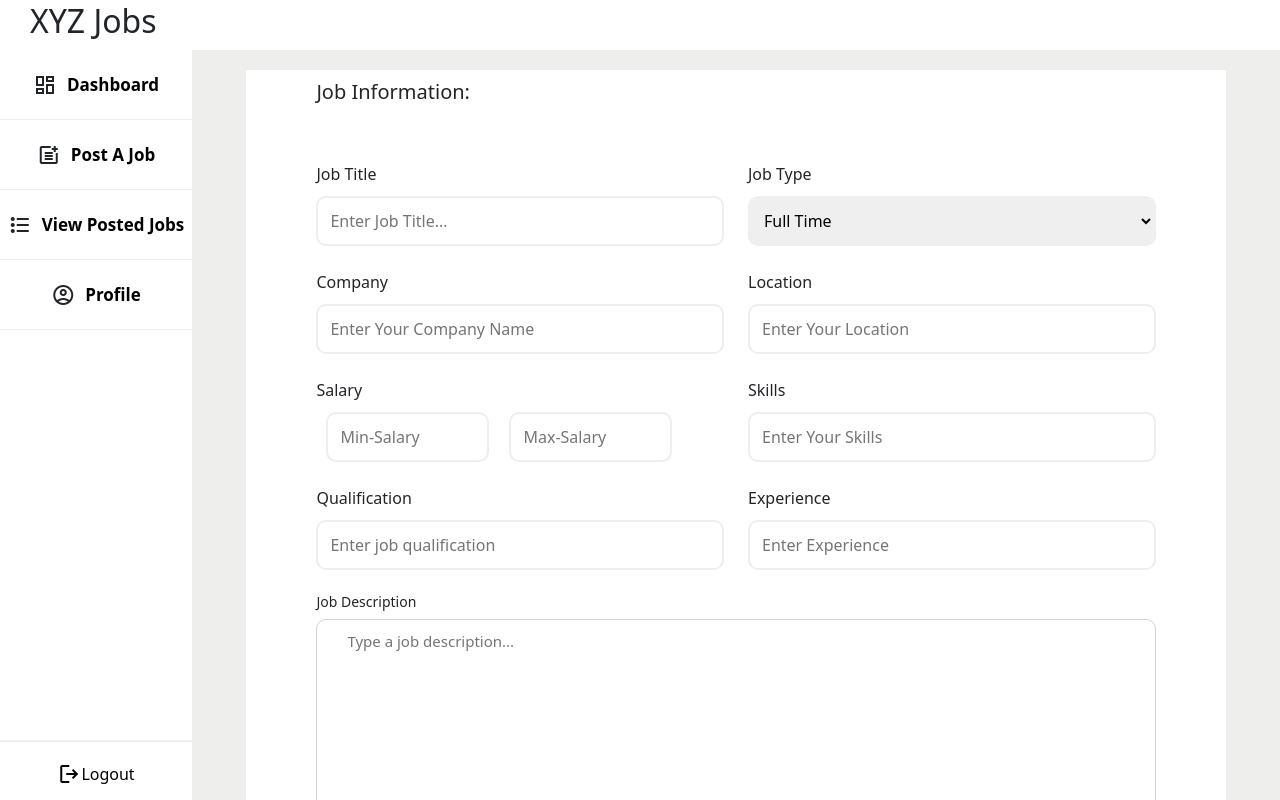
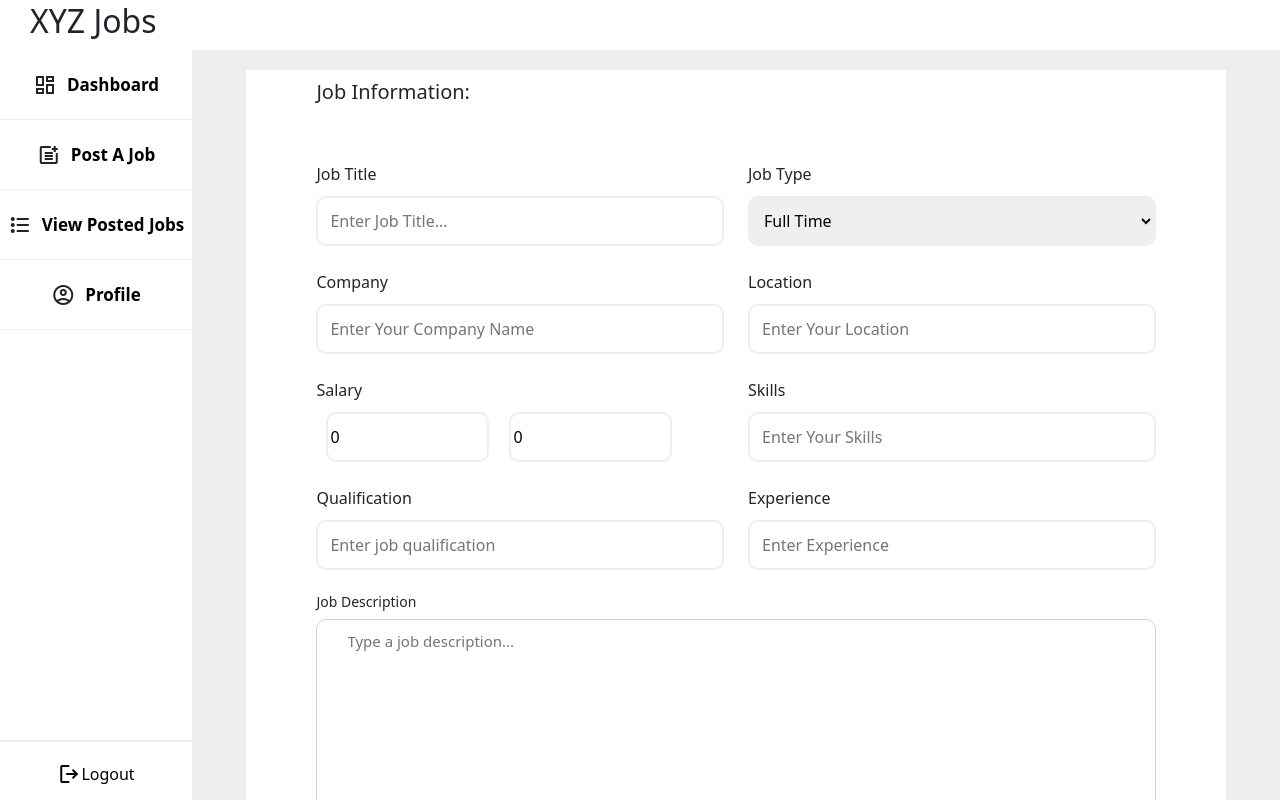
Before and after one commit to Mr-Dukey/jobportal, a React (Create React App) app: page /dashboard/new-job in a window 1280 px wide. Built offline with nearby package versions, Linux system fonts and the light colour scheme.

Commit message:
post and get jobs

```diff
--- a/package.json
+++ b/package.json
@@ -6,6 +6,7 @@
     "@testing-library/jest-dom": "^5.17.0",
     "@testing-library/react": "^13.4.0",
     "@testing-library/user-event": "^13.5.0",
+    "axios": "^1.7.7",
     "bootstrap": "^5.3.3",
     "bootstrap-icons": "^1.11.3",
     "framer-motion": "^11.5.4",
--- a/src/Components/New Job/NewJob.jsx
+++ b/src/Components/New Job/NewJob.jsx
@@ -1,10 +1,87 @@
-import React from 'react'
+import React, { useReducer } from 'react'
 import './NewJob.css'
-import { Col, Row } from 'react-bootstrap'
+import { Col, Row } from 'react-bootstrap';
+import { motion } from 'framer-motion';
+import axios from 'axios';
+import { useNavigate } from 'react-router-dom';
 
 export default function NewJob() {
+    const navi = useNavigate();
+    const intialData = {
+        JobTitle: "",
+        JobType: "",
+        JobCompany: "",
+        JobLocation: "",
+        JobSalary: {
+            min_salary: 0,
+            max_salary: 0
+        },
+        JobQualification: "",
+        JobExperience: "",
+        JobDescription: "",
+        JobSkills: "",
+        JobPostedDate: new Date().toLocaleString({ hourCycle: 'h12' })
+    }
+
+    function jobReducer(state, action) {
+        if (action.type === 'change_text') {
+            return {
+                ...state,
+                [action.field]: action.payload
+            }
+        }
+        else if (action.type === 'change_minsalary') {
+            return {
+                ...state,
+                JobSalary: {
+                    ...state.JobSalary,
+                    min_salary: action.min_salary
+                }
+            };
+        }
+        else if (action.type === 'change_maxsalary') {
+            return {
+                ...state,
+                JobSalary: {
+                    ...state.JobSalary,
+                    max_salary: action.max_salary
+                }
+            };
+        }
+        else {
+            return false;
+        }
+    }
+    const [state, dispatch] = useReducer(jobReducer, intialData);
+
+    function handleJobChangeText(e) {
+        const { name, value } = e.target;
+
+        dispatch({
+            type: 'change_text',
+            field: name,
+            payload: value
+        })
+    }
+
+    function handleSubmitJobForm(e){
+        e.preventDefault();
+        console.log(state);
+
+        axios.post('http://localhost:2400/job/post-a-job',state)
+        .then(()=>{
+            navi('/dashboard/new-job');
+        })
+        .catch(error=>console.log(error))
+    }
+
 
     return (
+        <motion.div
+            initial={{ opacity: 0 }}
+            animate={{ opacity: 1 }}
+            exit={{ opacity: 0 }}
+        >
             <div className='new-job-page'>
                 <div className="new-job-form">
                     <div className="new-job-sections">
@@ -15,7 +92,7 @@ export default function NewJob() {
                                 <div className="new-job-field">
                                     <label htmlFor="job-title">Job Title</label>
                                     <div className="new-job-input">
-                                    <input type="text" placeholder='Enter Job Title...' name="" id="job-title" />
+                                        <input type="text" placeholder='Enter Job Title...' name="JobTitle" onChange={handleJobChangeText} value={state.JobTitle} id="job-title" />
                                     </div>
                                 </div>
                             </Col>
@@ -23,8 +100,8 @@ export default function NewJob() {
                                 <div className="new-job-field">
                                     <label htmlFor="job-type">Job Type</label>
                                     <div className="new-job-input">
-                                    <select name="" id="job-type">
-                                        <option value="Full Time">Full&nbsp;Time</option>
+                                        <select name="JobType" onChange={handleJobChangeText} value={state.JobType} id="job-type">
+                                            <option value="Full Time" selected>Full&nbsp;Time</option>
                                             <option value="Part Time">Part&nbsp;Time</option>
                                             <option value="Work from Home">Work&nbsp;from&nbsp;Home</option>
                                             <option value="Intern">Intern</option>
@@ -36,7 +113,7 @@ export default function NewJob() {
                                 <div className="new-job-field">
                                     <label htmlFor="job-company">Company</label>
                                     <div className="new-job-input ">
-                                    <input type="text" placeholder='Enter Your Company Name' name="" id="job-company" />
+                                        <input type="text" placeholder='Enter Your Company Name' onChange={handleJobChangeText} value={state.JobCompany} name="JobCompany" id="job-company" />
                                     </div>
                                 </div>
                             </Col>
@@ -44,7 +121,7 @@ export default function NewJob() {
                                 <div className="new-job-field">
                                     <label htmlFor="job-location">Location</label>
                                     <div className="new-job-input ">
-                                    <input type="text" placeholder='Enter Your Location' name="" id="job-location" />
+                                        <input type="text" placeholder='Enter Your Location' name="JobLocation" onChange={handleJobChangeText} value={state.JobLocation} id="job-location" />
                                     </div>
                                 </div>
                             </Col>
@@ -52,8 +129,23 @@ export default function NewJob() {
                                 <div className="new-job-field">
                                     <label htmlFor="job-salary">Salary</label>
                                     <div className="new-job-input ">
-                                    <input type="text" className='new-job-salary' placeholder='Min-Salary' name="" id="job-salary" />
-                                    <input type="text" className='new-job-salary' placeholder='Max-Salary' name="" id="" />
+                                        <input type="number" className='new-job-salary' placeholder='Min-Salary'
+                                        onChange={(e)=>{
+                                            dispatch({
+                                                type:'change_minsalary',
+                                                min_salary:e.target.value
+                                            })
+                                        }}
+                                        value={state.JobSalary.min_salary} name="" id="job-salary" />
+                                        <input type="number" className='new-job-salary' placeholder='Max-Salary'
+                                        onChange={(e)=>{
+                                            dispatch({
+                                                type:'change_maxsalary',
+                                                max_salary:e.target.value
+                                            })
+                                        }}
+                                        value={state.JobSalary.max_salary}
+                                        name="" id="" />
                                     </div>
                                 </div>
                             </Col>
@@ -61,7 +153,7 @@ export default function NewJob() {
                                 <div className="new-job-field">
                                     <label htmlFor="job-skill">Skills</label>
                                     <div className="new-job-input ">
-                                    <input type="text" placeholder='Enter Your Skills' name="" id="job-skill" />
+                                        <input type="text" placeholder='Enter Your Skills' onChange={handleJobChangeText} value={state.JobSkills} name="JobSkills" id="job-skill" />
                                     </div>
                                 </div>
                             </Col>
@@ -69,7 +161,7 @@ export default function NewJob() {
                                 <div className="new-job-field">
                                     <label htmlFor="job-qualification">Qualification</label>
                                     <div className="new-job-input ">
-                                    <input type="text" name="" id="job-qualification" placeholder='Enter job qualification' />
+                                        <input type="text" name="JobQualification" id="job-qualification" onChange={handleJobChangeText} value={state.JobQualification} placeholder='Enter job qualification' />
                                     </div>
                                 </div>
                             </Col>
@@ -77,21 +169,25 @@ export default function NewJob() {
                                 <div className="new-job-field">
                                     <label htmlFor="job-experience">Experience</label>
                                     <div className="new-job-input">
-                                    <input type="number" name="" id="job-experience" placeholder='Enter Experience' />
+                                        <input type="number" name="JobExperience" id="job-experience" onChange={handleJobChangeText} value={state.JobExperience} placeholder='Enter Experience' />
                                     </div>
                                 </div>
                             </Col>
 
                             <div className='description'>
                                 <h6 style={{ fontSize: '14px', textAlign: "left" }}>Job Description</h6>
-                            <textarea  placeholder='Type a job description...' rows="10" cols="105"></textarea>
+                                <textarea name='JobDescription' placeholder='Type a job description...' onChange={handleJobChangeText} value={state.JobDescription} rows="10" cols="105"></textarea>
                             </div>
 
 
 
                             <div className="postnow">
-                            <button>Cancel</button>
-                            <button>Post Now</button>
+                                <button
+                                    onClick={()=>{
+                                        navi('/dashboard');
+                                    }}
+                                >Cancel</button>
+                                <button onClick={handleSubmitJobForm}>Post Now</button>
                             </div>
 
 
@@ -100,5 +196,6 @@ export default function NewJob() {
                 </div>
 
             </div>
+        </motion.div>
     )
 }
```
Also changed, not shown: src/Components/ViewPostedJobs/ViewPostedJobs.jsx (+24 -7 lines), 1 other file (tests, documents, lock files or other folders). Lines whose indentation alone changed are shown as unchanged.
